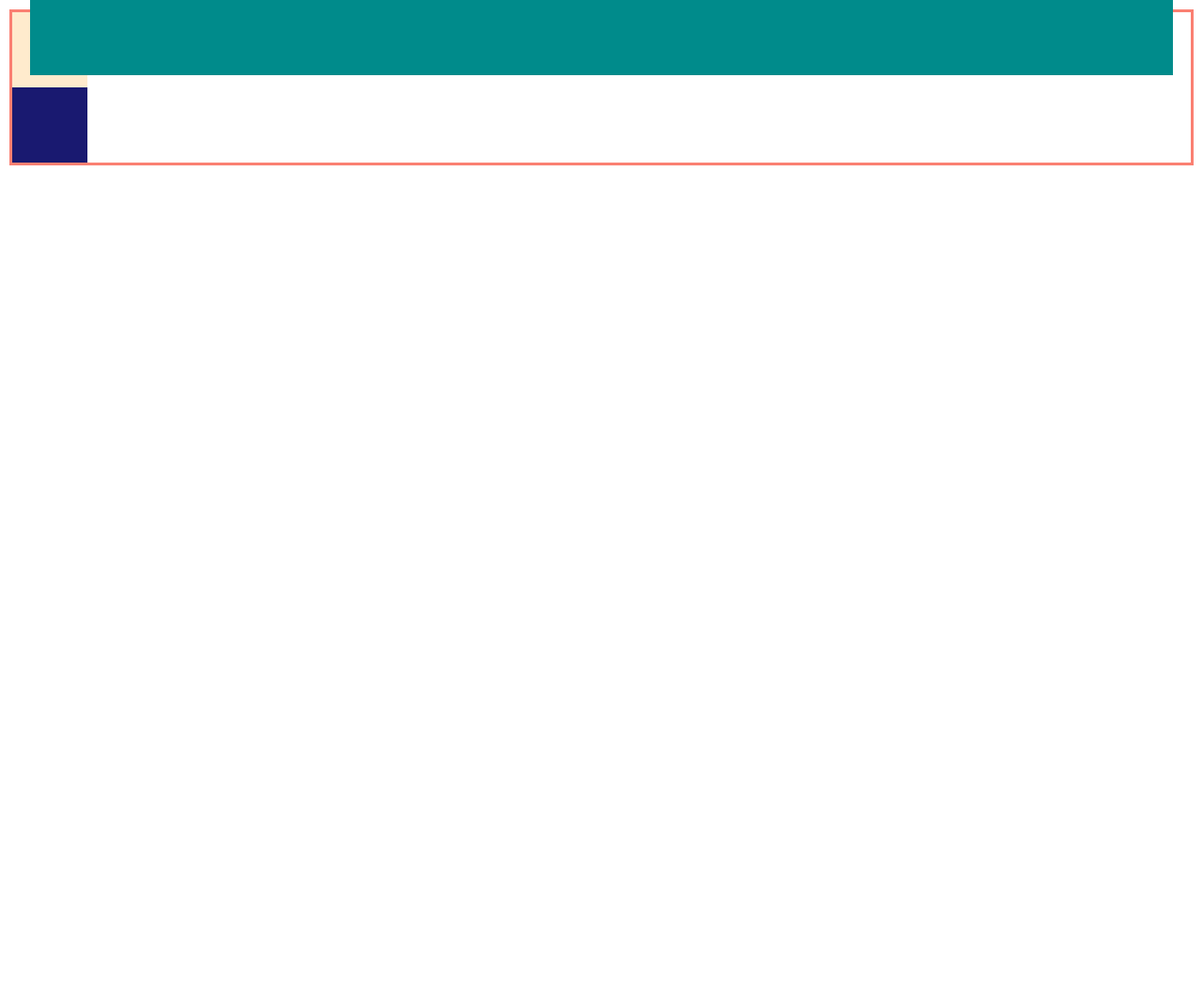
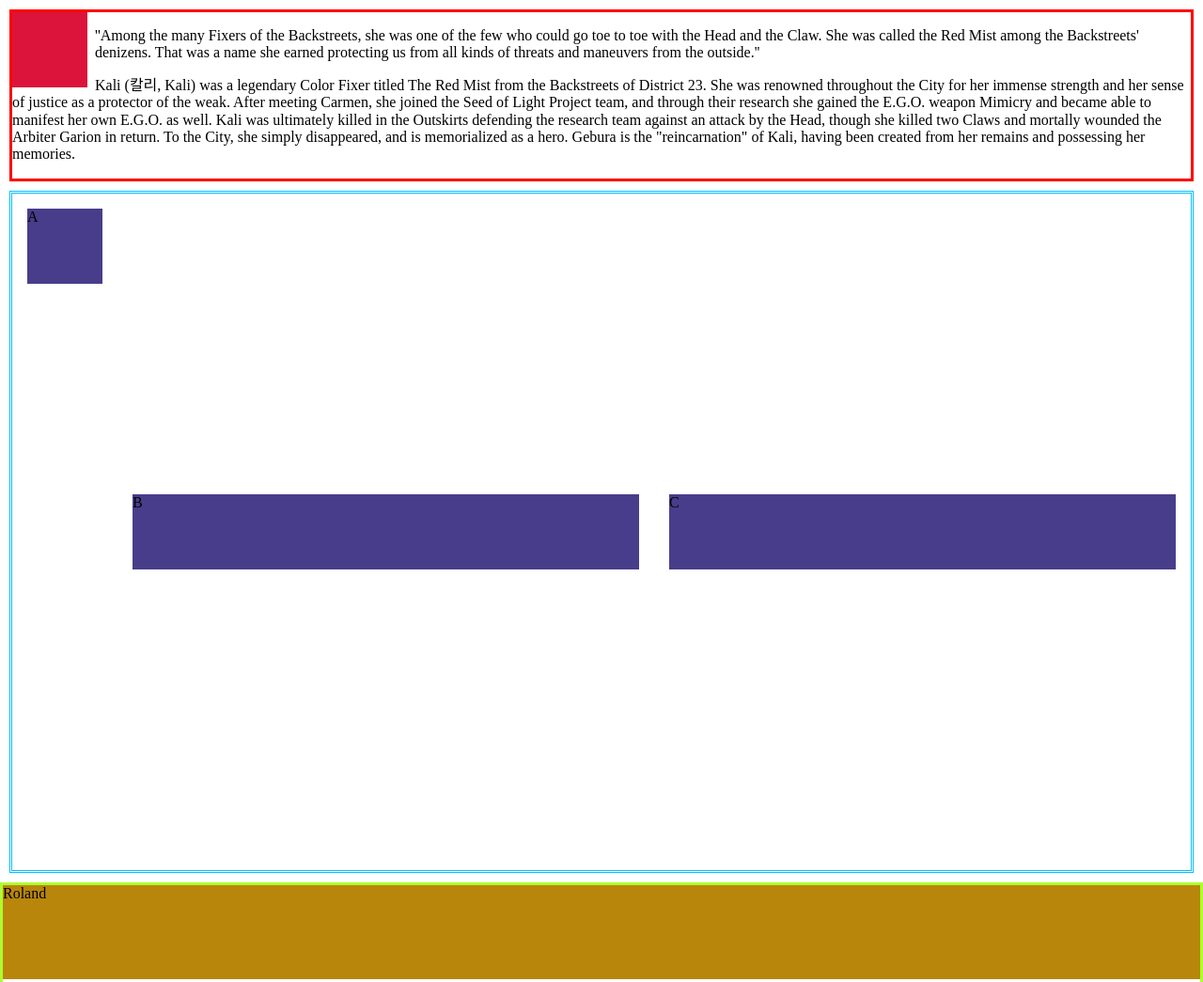
Before and after one commit to jzecenarubio/HTML_Advanced, a plain HTML site: page index.html in a window 1280 px wide. Shown: the top 1045 px of the page at 94% size. Drawn offline with Linux system fonts and the light colour scheme.

Commit message:
Added grid areas with boxes

```diff
--- a/css/styles.css
+++ b/css/styles.css
@@ -1,10 +1,10 @@
-*, *::before, *::after {
+/* *, *::before, *::after {
   box-sizing: border-box;
 }
 html {
   font-size: 100%;
 }
-body {
+.body {
   margin: 10px;
   height: 200vh;
 }
@@ -22,9 +22,9 @@ body {
 }
 .grade-two {
   background: darkcyan;
-  position: fixed;
+  position: relative;
   right: 2rem;
-  left: 2rem;
+  left: 0;
   top: 0;
   width: auto;
   z-index: 1;
@@ -32,4 +32,63 @@ body {
 .grade-three {
   background: midnightblue;
   position: relative;
+} */
+.tweet {
+  border: 3px solid red;
+  margin: 10px;
 }
+.avatar {
+  width: 5rem;
+  height: 5rem;
+  background-color: crimson;
+  float: left;
+  margin-right: 0.5rem;
+}
+.clearfix::after {
+  content: '';
+  display: block;
+  clear: both;
+}
+.container {
+  border: 3px double deepskyblue;
+  margin: 10px;
+  display: flex;
+  flex-direction: row;
+  justify-content: center;
+  align-items: center;
+  height: 90vh;
+}
+.box {
+  flex-basis: 15rem;
+  flex-grow: 1;
+  flex-shrink: 1;
+  width: 5rem;
+  height: 5rem;
+  background: darkslateblue;
+  margin: 1rem;
+}
+.box-one {
+  align-self: flex-start;
+  flex-grow: 0;
+  flex-basis: 5rem;
+}
+.pyrex {
+  display: grid;
+  grid-template: 100px auto 100px / 30fr 70fr;
+  grid-template-areas:
+  "header  header"
+  "sidebar  main"
+  "footer  footer";
+  gap: 10px;
+  border: 3px solid greenyellow;
+  height: 100vh;
+}
+.box-two {
+  background: darkgoldenrod;
+}
+.one {
+  grid-area: header;
+}
+.four {
+  grid-area: footer;
+}
--- a/index.html
+++ b/index.html
@@ -8,10 +8,43 @@
     <link rel="stylesheet" href="/css/styles.css" />
   </head>
   <body>
-    <div class="boxes">
+<!--     <div class="boxes">
       <div class="box grade-one"></div>
       <div class="box grade-two"></div>
       <div class="box grade-three"></div>
+    </div> -->
+    <article class="tweet">
+      <div class="avatar"></div>
+      <p>
+        ''Among the many Fixers of the Backstreets, she was one of the few who
+        could go toe to toe with the Head and the Claw. She was called the Red
+        Mist among the Backstreets' denizens. That was a name she earned
+        protecting us from all kinds of threats and maneuvers from the outside.''
+      </p>
+      <p class="clear">
+        Kali (칼리, Kali) was a legendary Color Fixer titled The Red Mist from
+        the Backstreets of District 23. She was renowned throughout the City for
+        her immense strength and her sense of justice as a protector of the
+        weak. After meeting Carmen, she joined the Seed of Light Project team,
+        and through their research she gained the E.G.O. weapon Mimicry and
+        became able to manifest her own E.G.O. as well. Kali was ultimately
+        killed in the Outskirts defending the research team against an attack by
+        the Head, though she killed two Claws and mortally wounded the Arbiter
+        Garion in return. To the City, she simply disappeared, and is
+        memorialized as a hero. Gebura is the "reincarnation" of Kali, having
+        been created from her remains and possessing her memories.
+      </p>
+    </article>
+    <div class="container">
+      <div class="box box-one">A</div>
+      <div class="box">B</div>
+      <div class="box">C</div>
+    </div>
+    <div class="pyrex">
+      <div class="box-two one">Roland</div>
+      <div class="box-two">Kali</div>
+      <div class="box-two">Angela</div>
+      <div class="box-two four">Allen</div>
     </div>
   </body>
 </html>
```
